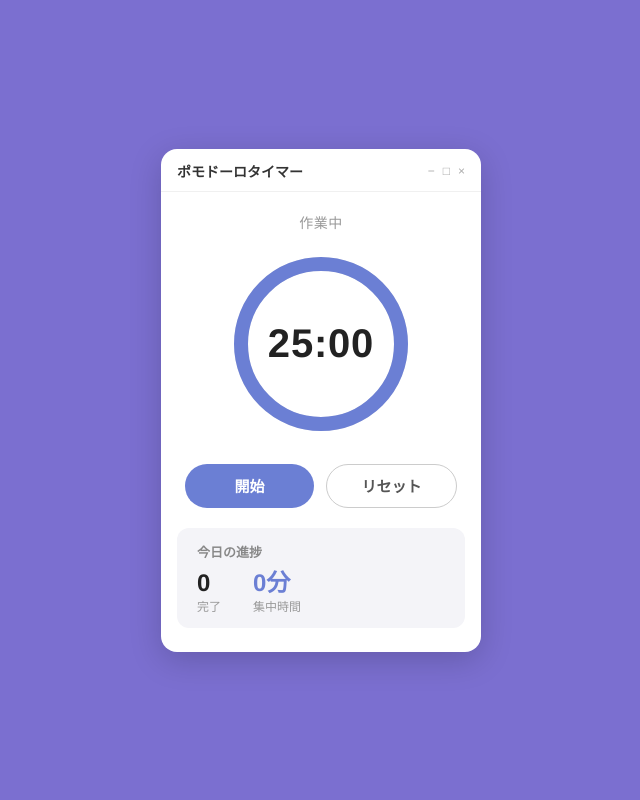
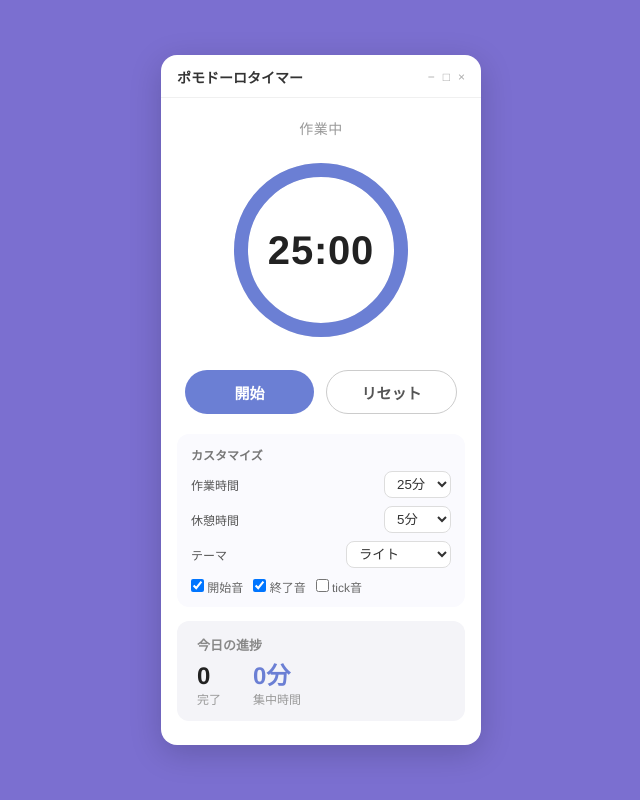
Before and after one commit to gzq2024/20260609MS_Lecture, a Flask app: page / in a window 1280 px wide. Shown: the whole page, without its empty margins (319-959 px from the left). Run offline with Flask 3, Linux system fonts and the light colour scheme.

Commit message:
feat: add pomodoro customization settings

```diff
--- a/1.pomodoro/static/css/style.css
+++ b/1.pomodoro/static/css/style.css
@@ -14,6 +14,18 @@ body {
   justify-content: center;
   background-color: #7b6fd0;
   font-family: 'Helvetica Neue', Arial, 'Hiragino Kaku Gothic ProN', 'Hiragino Sans', Meiryo, sans-serif;
+}
+
+body[data-theme="light"] {
+  background-color: #7b6fd0;
+}
+
+body[data-theme="dark"] {
+  background-color: #1f1f28;
+}
+
+body[data-theme="focus"] {
+  background-color: #111218;
 }
 
 /* ============================================================
@@ -209,6 +221,107 @@ body {
 }
 
 /* ============================================================
+   設定カード
+   ============================================================ */
+.settings-card {
+  background: #fafafe;
+  border-radius: 12px;
+  margin: 0 16px 14px;
+  padding: 12px 14px;
+}
+
+.settings-title {
+  font-size: 12px;
+  color: #777;
+  margin-bottom: 8px;
+  font-weight: 600;
+}
+
+.settings-grid {
+  display: grid;
+  gap: 8px;
+}
+
+.setting-item {
+  display: flex;
+  align-items: center;
+  justify-content: space-between;
+  font-size: 12px;
+  color: #555;
+}
+
+.setting-item select {
+  border: 1px solid #ddd;
+  border-radius: 8px;
+  padding: 4px 8px;
+  background: #fff;
+  color: #333;
+}
+
+.sound-row {
+  margin-top: 10px;
+  display: flex;
+  flex-wrap: wrap;
+  gap: 10px;
+  font-size: 12px;
+  color: #666;
+}
+
+body[data-theme="dark"] .window-card {
+  background: #262733;
+  color: #ececf4;
+}
+
+body[data-theme="dark"] .window-header {
+  border-bottom-color: #3a3b4a;
+}
+
+body[data-theme="dark"] .window-title,
+body[data-theme="dark"] .timer-text,
+body[data-theme="dark"] .stat-value {
+  color: #f4f4fa;
+}
+
+body[data-theme="dark"] .progress-card,
+body[data-theme="dark"] .settings-card {
+  background: #313344;
+}
+
+body[data-theme="dark"] .btn-outline {
+  color: #ddd;
+  border-color: #666;
+}
+
+body[data-theme="dark"] .btn-outline:hover {
+  background-color: #393b4d;
+}
+
+body[data-theme="focus"] .window-header,
+body[data-theme="focus"] .progress-card,
+body[data-theme="focus"] .settings-card {
+  display: none;
+}
+
+body[data-theme="focus"] .window-card {
+  width: 280px;
+  padding-top: 20px;
+  background: transparent;
+  box-shadow: none;
+}
+
+body[data-theme="focus"] .mode-label {
+  color: #b8bfd9;
+}
+
+body[data-theme="focus"] .timer-text {
+  color: #e7ecff;
+}
+
+body[data-theme="focus"] .ring-track {
+  stroke: #2c2f43;
+}
+
+/* ============================================================
    レスポンシブ（モバイル）
    ============================================================ */
 @media (max-width: 360px) {
--- a/1.pomodoro/static/js/app.js
+++ b/1.pomodoro/static/js/app.js
@@ -5,7 +5,11 @@
  * ボタンイベントとカウントダウンループを駆動する。
  */
 
-import { DEFAULT_CONFIG } from "./timer/config.js";
+import {
+  DEFAULT_CONFIG,
+  DEFAULT_SOUND_SETTINGS,
+  createConfig,
+} from "./timer/config.js";
 import { SystemClock } from "./timer/clock.js";
 import { IntervalScheduler } from "./timer/scheduler.js";
 import {
@@ -28,6 +32,12 @@ const elements = {
   resetBtn:     document.getElementById("resetBtn"),
   completedCount: document.getElementById("completedCount"),
   focusTime:     document.getElementById("focusTime"),
+  workDurationSelect: document.getElementById("workDurationSelect"),
+  breakDurationSelect: document.getElementById("breakDurationSelect"),
+  themeSelect: document.getElementById("themeSelect"),
+  soundStartToggle: document.getElementById("soundStartToggle"),
+  soundEndToggle: document.getElementById("soundEndToggle"),
+  soundTickToggle: document.getElementById("soundTickToggle"),
 };
 
 // ----------------------------------------------------------------
@@ -35,13 +45,22 @@ const elements = {
 // ----------------------------------------------------------------
 const clock     = new SystemClock();
 const scheduler = new IntervalScheduler();
-const config    = DEFAULT_CONFIG;
+let config      = DEFAULT_CONFIG;
 
 let state   = STATES.IDLE;
 let context = createInitialContext(config);
 
 // 完了イベント重複防止フラグ
 let _completed = false;
+let _lastTickSecond = null;
+let _currentWorkDuration = config.workDuration;
+
+let settings = {
+  workMinutes: 25,
+  breakMinutes: 5,
+  theme: "light",
+  sound: { ...DEFAULT_SOUND_SETTINGS },
+};
 
 // デバッグ設定
 const DEBUG = true;
@@ -49,6 +68,83 @@ const DEBUG = true;
 function debugLog(message, data = null) {
   if (DEBUG) {
     console.log(`[Pomodoro] ${message}`, data || "");
+  }
+
+  function playBeep(freq = 880, durationSec = 0.08, volume = 0.03) {
+    try {
+      const AudioCtx = window.AudioContext || window.webkitAudioContext;
+      if (!AudioCtx) return;
+      const audio = new AudioCtx();
+      const osc = audio.createOscillator();
+      const gain = audio.createGain();
+      osc.type = "sine";
+      osc.frequency.value = freq;
+      gain.gain.value = volume;
+      osc.connect(gain);
+      gain.connect(audio.destination);
+      osc.start();
+      osc.stop(audio.currentTime + durationSec);
+      osc.onended = () => audio.close();
+    } catch (err) {
+      debugLog("Failed to play sound", err);
+    }
+  }
+
+  function applyTheme(theme) {
+    document.body.setAttribute("data-theme", theme);
+  }
+
+  function saveSettingsToStorage() {
+    try {
+      localStorage.setItem("pomodoroSettings", JSON.stringify(settings));
+    } catch (err) {
+      console.error("Failed to save settings:", err);
+    }
+  }
+
+  function loadSettingsFromStorage() {
+    try {
+      const raw = localStorage.getItem("pomodoroSettings");
+      if (!raw) return;
+      const parsed = JSON.parse(raw);
+      settings = {
+        ...settings,
+        ...parsed,
+        sound: {
+          ...settings.sound,
+          ...(parsed.sound || {}),
+        },
+      };
+    } catch (err) {
+      console.error("Failed to load settings:", err);
+    }
+  }
+
+  function applySettingsToState() {
+    config = createConfig(settings.workMinutes, settings.breakMinutes);
+    context = { ...context, config };
+    applyTheme(settings.theme);
+  }
+
+  function syncSettingsUI() {
+    if (elements.workDurationSelect) {
+      elements.workDurationSelect.value = String(settings.workMinutes);
+    }
+    if (elements.breakDurationSelect) {
+      elements.breakDurationSelect.value = String(settings.breakMinutes);
+    }
+    if (elements.themeSelect) {
+      elements.themeSelect.value = settings.theme;
+    }
+    if (elements.soundStartToggle) {
+      elements.soundStartToggle.checked = Boolean(settings.sound.start);
+    }
+    if (elements.soundEndToggle) {
+      elements.soundEndToggle.checked = Boolean(settings.sound.end);
+    }
+    if (elements.soundTickToggle) {
+      elements.soundTickToggle.checked = Boolean(settings.sound.tick);
+    }
   }
 }
 
@@ -209,6 +305,16 @@ function redraw() {
 function onTick() {
   const now       = clock.now();
   const remaining = calcRemaining(context.endAt, now, config);
+  const tickSecond = Math.ceil(remaining / 1000);
+
+  if (
+    settings.sound.tick &&
+    remaining > 0 &&
+    tickSecond !== _lastTickSecond
+  ) {
+    playBeep(660, 0.03, 0.02);
+  }
+  _lastTickSecond = tickSecond;
 
   redraw();
 
@@ -219,17 +325,21 @@ function onTick() {
 
     // WORK セッション完了時にAPI保存
     const wasWork = state === STATES.WORK;
-    const sessionStartedAt = context.endAt - config.workDuration;
+    const sessionStartedAt = context.endAt - _currentWorkDuration;
 
     ({ state, context } = nextState(state, EVENTS.COMPLETE, context, now));
     debugLog("Session completed", { wasWork, state });
     _completed = false;
+    _lastTickSecond = null;
 
     // 状態をlocalStorageに保存
     saveStateToStorage();
 
     // WORK セッション完了直後に保存
     if (wasWork) {
+      if (settings.sound.end) {
+        playBeep(520, 0.12, 0.04);
+      }
       saveSession("work", sessionStartedAt, now);
       loadStats();
     }
@@ -245,6 +355,7 @@ function onTick() {
 }
 
 function _startCountdown() {
+  _lastTickSecond = null;
   scheduler.start(onTick, 200);
 }
 
@@ -255,9 +366,14 @@ elements.startBtn.addEventListener("click", () => {
   if (state !== STATES.IDLE && state !== STATES.SHORT_BREAK && state !== STATES.LONG_BREAK) return;
 
   const now = clock.now();
+  _currentWorkDuration = config.workDuration;
   ({ state, context } = nextState(state, EVENTS.START, context, now));
   debugLog("START button clicked", { state });
   _completed = false;
+  _lastTickSecond = null;
+  if (settings.sound.start) {
+    playBeep(960, 0.08, 0.04);
+  }
   saveStateToStorage();
   _startCountdown();
   redraw();
@@ -266,15 +382,68 @@ elements.startBtn.addEventListener("click", () => {
 elements.resetBtn.addEventListener("click", () => {
   scheduler.stop();
   _completed = false;
+  _lastTickSecond = null;
   ({ state, context } = nextState(state, EVENTS.RESET, context, clock.now()));
   debugLog("RESET button clicked");
   clearStateFromStorage();
   redraw();
 });
 
+if (elements.workDurationSelect) {
+  elements.workDurationSelect.addEventListener("change", (event) => {
+    settings.workMinutes = Number(event.target.value) || 25;
+    applySettingsToState();
+    saveSettingsToStorage();
+    if (state === STATES.IDLE) redraw();
+  });
+}
+
+if (elements.breakDurationSelect) {
+  elements.breakDurationSelect.addEventListener("change", (event) => {
+    settings.breakMinutes = Number(event.target.value) || 5;
+    applySettingsToState();
+    saveSettingsToStorage();
+    if (state === STATES.IDLE) redraw();
+  });
+}
+
+if (elements.themeSelect) {
+  elements.themeSelect.addEventListener("change", (event) => {
+    settings.theme = event.target.value || "light";
+    applyTheme(settings.theme);
+    saveSettingsToStorage();
+  });
+}
+
+if (elements.soundStartToggle) {
+  elements.soundStartToggle.addEventListener("change", (event) => {
+    settings.sound.start = event.target.checked;
+    saveSettingsToStorage();
+  });
+}
+
+if (elements.soundEndToggle) {
+  elements.soundEndToggle.addEventListener("change", (event) => {
+    settings.sound.end = event.target.checked;
+    saveSettingsToStorage();
+  });
+}
+
+if (elements.soundTickToggle) {
+  elements.soundTickToggle.addEventListener("change", (event) => {
+    settings.sound.tick = event.target.checked;
+    saveSettingsToStorage();
+  });
+}
+
 // ----------------------------------------------------------------
 // 初期化と復元
 // ----------------------------------------------------------------
+
+// localStorageから設定を復元する
+loadSettingsFromStorage();
+applySettingsToState();
+syncSettingsUI();
 
 // localStorageから状態を復元する
 const savedAppState = loadStateFromStorage();
--- a/1.pomodoro/static/js/timer/config.js
+++ b/1.pomodoro/static/js/timer/config.js
@@ -20,4 +20,30 @@ const DEFAULT_CONFIG = Object.freeze({
   sessionsUntilLongBreak: 4,
 });
 
-module.exports = { DEFAULT_CONFIG };
+const WORK_DURATION_OPTIONS = Object.freeze([15, 25, 35, 45]);
+const BREAK_DURATION_OPTIONS = Object.freeze([5, 10, 15]);
+const THEME_OPTIONS = Object.freeze(["light", "dark", "focus"]);
+
+const DEFAULT_SOUND_SETTINGS = Object.freeze({
+  start: true,
+  end: true,
+  tick: false,
+});
+
+function createConfig(workMinutes = 25, breakMinutes = 5) {
+  return {
+    ...DEFAULT_CONFIG,
+    workDuration: workMinutes * 60 * 1000,
+    shortBreakDuration: breakMinutes * 60 * 1000,
+    longBreakDuration: breakMinutes * 60 * 1000,
+  };
+}
+
+module.exports = {
+  DEFAULT_CONFIG,
+  WORK_DURATION_OPTIONS,
+  BREAK_DURATION_OPTIONS,
+  THEME_OPTIONS,
+  DEFAULT_SOUND_SETTINGS,
+  createConfig,
+};
--- a/1.pomodoro/templates/index.html
+++ b/1.pomodoro/templates/index.html
@@ -54,6 +54,43 @@
       <button class="btn btn-outline" id="resetBtn" type="button">リセット</button>
     </div>
 
+    <!-- 設定 -->
+    <div class="settings-card">
+      <p class="settings-title">カスタマイズ</p>
+      <div class="settings-grid">
+        <label class="setting-item">
+          <span>作業時間</span>
+          <select id="workDurationSelect">
+            <option value="15">15分</option>
+            <option value="25" selected>25分</option>
+            <option value="35">35分</option>
+            <option value="45">45分</option>
+          </select>
+        </label>
+        <label class="setting-item">
+          <span>休憩時間</span>
+          <select id="breakDurationSelect">
+            <option value="5" selected>5分</option>
+            <option value="10">10分</option>
+            <option value="15">15分</option>
+          </select>
+        </label>
+        <label class="setting-item">
+          <span>テーマ</span>
+          <select id="themeSelect">
+            <option value="light" selected>ライト</option>
+            <option value="dark">ダーク</option>
+            <option value="focus">フォーカス</option>
+          </select>
+        </label>
+      </div>
+      <div class="sound-row">
+        <label><input id="soundStartToggle" type="checkbox" checked> 開始音</label>
+        <label><input id="soundEndToggle" type="checkbox" checked> 終了音</label>
+        <label><input id="soundTickToggle" type="checkbox"> tick音</label>
+      </div>
+    </div>
+
     <!-- 今日の進捗カード -->
     <div class="progress-card">
       <p class="progress-card-title">今日の進捗</p>
```
Also changed, not shown: 1.pomodoro/tests/js/config.test.js (+38 -1 lines), 1.pomodoro/tests/python/test_app.py (+25 -0 lines).
